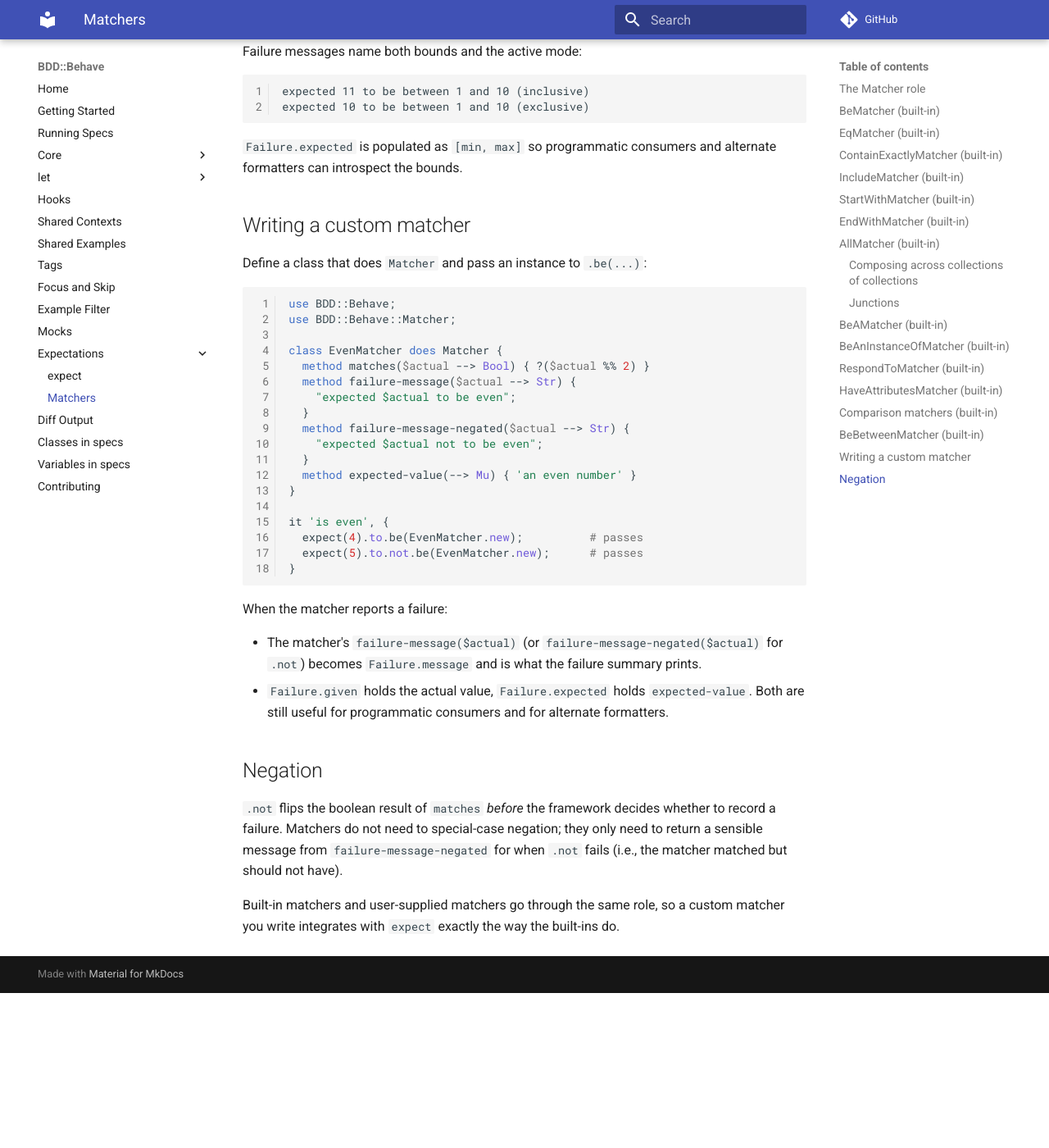
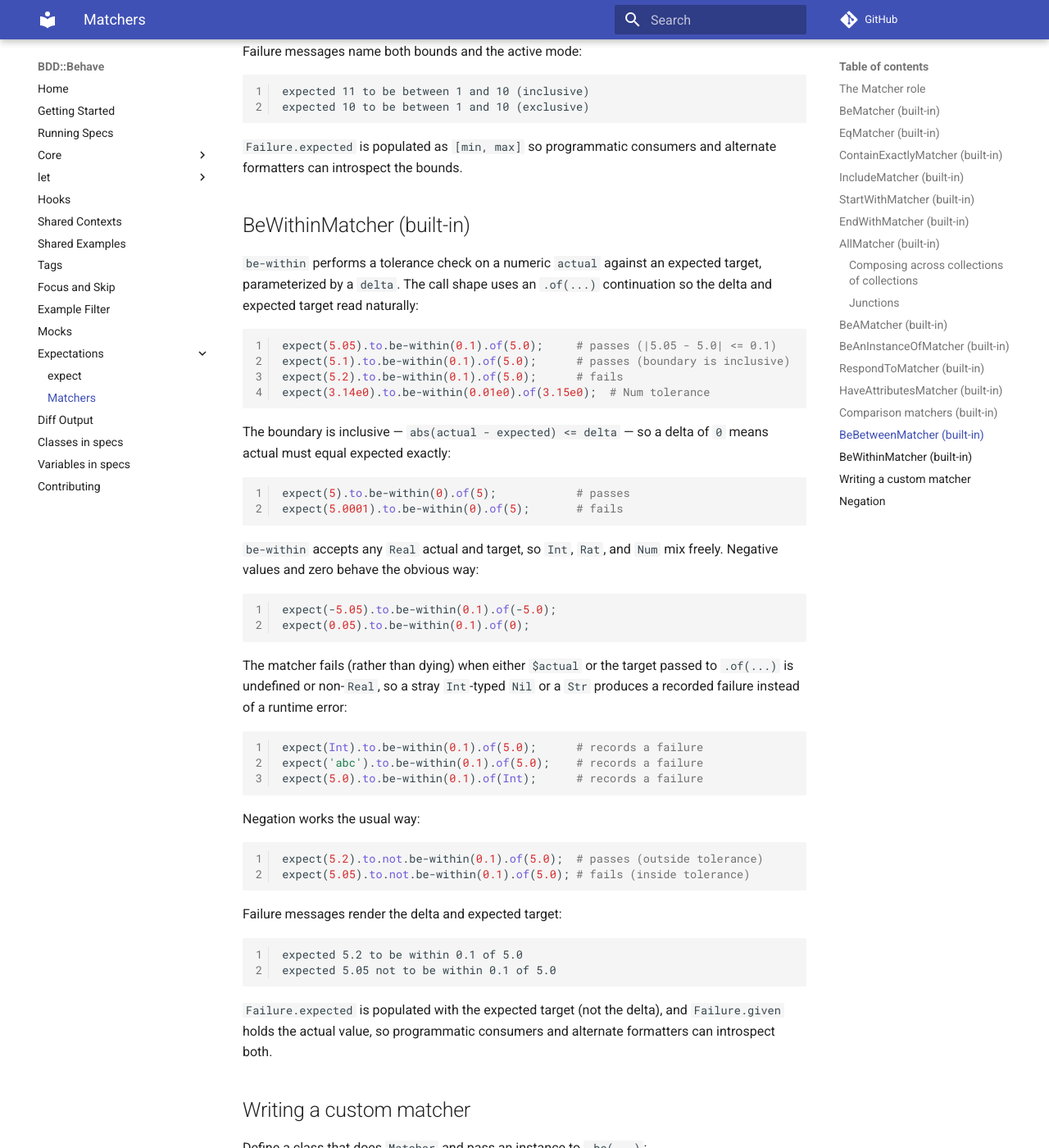
Before and after one commit to gdonald/BDD-Behave, an MkDocs documentation site: the page built from docs-src/docs/expectations/matchers.md, in a window 1280 px wide and 1400 px high, scrolled down 10468 px. Shown: the whole window at 82% size. Built offline with MkDocs 1.6.1 and Material for MkDocs 9.7.7, drawn with Linux system fonts in a browser that asks for light colours; comment, search, counter and statistics services are not loaded; before the commit the page ends 11679 px from its top, so only the background shows below that.

Commit message:
Add within matchers

````diff
--- a/docs-src/docs/expectations/matchers.md
+++ b/docs-src/docs/expectations/matchers.md
@@ -530,6 +530,64 @@ expected 10 to be between 1 and 10 (exclusive)
 `Failure.expected` is populated as `[min, max]` so programmatic
 consumers and alternate formatters can introspect the bounds.
 
+## BeWithinMatcher (built-in)
+
+`be-within` performs a tolerance check on a numeric `actual` against an
+expected target, parameterized by a `delta`. The call shape uses an
+`.of(...)` continuation so the delta and expected target read naturally:
+
+```raku
+expect(5.05).to.be-within(0.1).of(5.0);     # passes (|5.05 - 5.0| <= 0.1)
+expect(5.1).to.be-within(0.1).of(5.0);      # passes (boundary is inclusive)
+expect(5.2).to.be-within(0.1).of(5.0);      # fails
+expect(3.14e0).to.be-within(0.01e0).of(3.15e0);  # Num tolerance
+```
+
+The boundary is inclusive — `abs(actual - expected) <= delta` — so a
+delta of `0` means actual must equal expected exactly:
+
+```raku
+expect(5).to.be-within(0).of(5);            # passes
+expect(5.0001).to.be-within(0).of(5);       # fails
+```
+
+`be-within` accepts any `Real` actual and target, so `Int`, `Rat`, and
+`Num` mix freely. Negative values and zero behave the obvious way:
+
+```raku
+expect(-5.05).to.be-within(0.1).of(-5.0);
+expect(0.05).to.be-within(0.1).of(0);
+```
+
+The matcher fails (rather than dying) when either `$actual` or the
+target passed to `.of(...)` is undefined or non-`Real`, so a stray
+`Int`-typed `Nil` or a `Str` produces a recorded failure instead of a
+runtime error:
+
+```raku
+expect(Int).to.be-within(0.1).of(5.0);      # records a failure
+expect('abc').to.be-within(0.1).of(5.0);    # records a failure
+expect(5.0).to.be-within(0.1).of(Int);      # records a failure
+```
+
+Negation works the usual way:
+
+```raku
+expect(5.2).to.not.be-within(0.1).of(5.0);  # passes (outside tolerance)
+expect(5.05).to.not.be-within(0.1).of(5.0); # fails (inside tolerance)
+```
+
+Failure messages render the delta and expected target:
+
+```text
+expected 5.2 to be within 0.1 of 5.0
+expected 5.05 not to be within 0.1 of 5.0
+```
+
+`Failure.expected` is populated with the expected target (not the
+delta), and `Failure.given` holds the actual value, so programmatic
+consumers and alternate formatters can introspect both.
+
 ## Writing a custom matcher
 
 Define a class that does `Matcher` and pass an instance to `.be(...)`:
````
Also changed, not shown: docs-src/docs/expectations/expect.md (+2 -0 lines), 4 other files.
